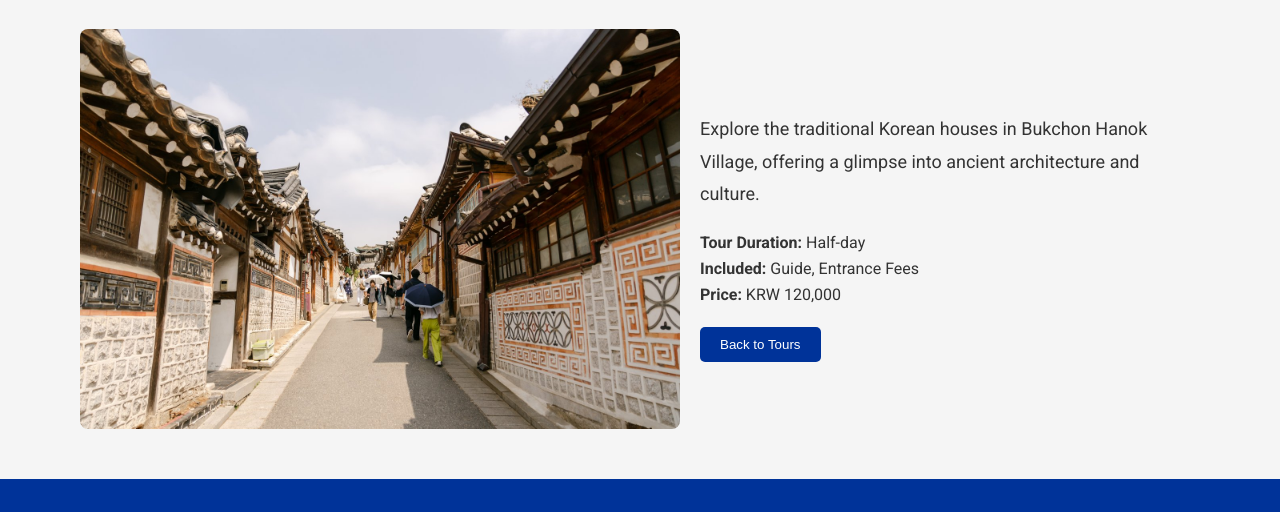
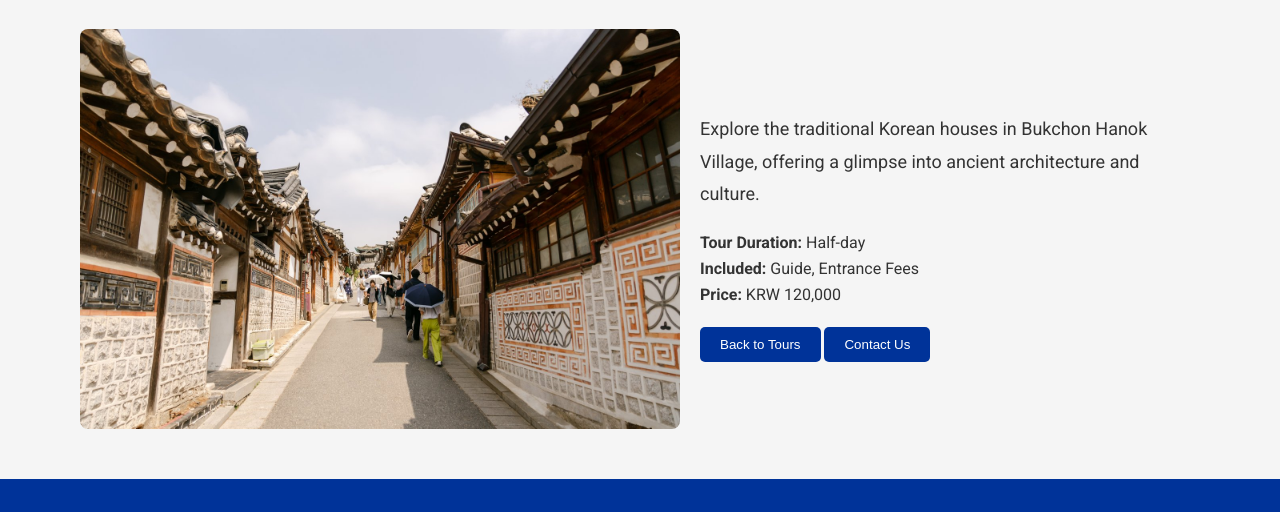
Before and after one commit to sabrina9909/travel-agency-website, a plain HTML site: page bukchon-tour.html in a window 1280 px wide. Shown: the part 168-680 px from the top of the page. Drawn offline with Linux system fonts and the light colour scheme.

Commit message:
reviewed

```diff
--- a/bukchon-tour.html
+++ b/bukchon-tour.html
@@ -62,6 +62,7 @@
                     <li><strong>Price:</strong> KRW 120,000</li>
                 </ul>
                 <button onclick="window.history.back()">Back to Tours</button>
+                <button onclick="location.href='index.html#contact'">Contact Us</button>
             </div>
         </div>
     </section>
```
Also changed, not shown: busan-tour.html (+1 -0 lines), cultural-tour.html (+1 -0 lines), gyeongbokgung-tour.html (+1 -0 lines), jeju-tour.html (+1 -0 lines), nature-tour.html (+1 -0 lines), seoul-tour.html (+1 -0 lines).
